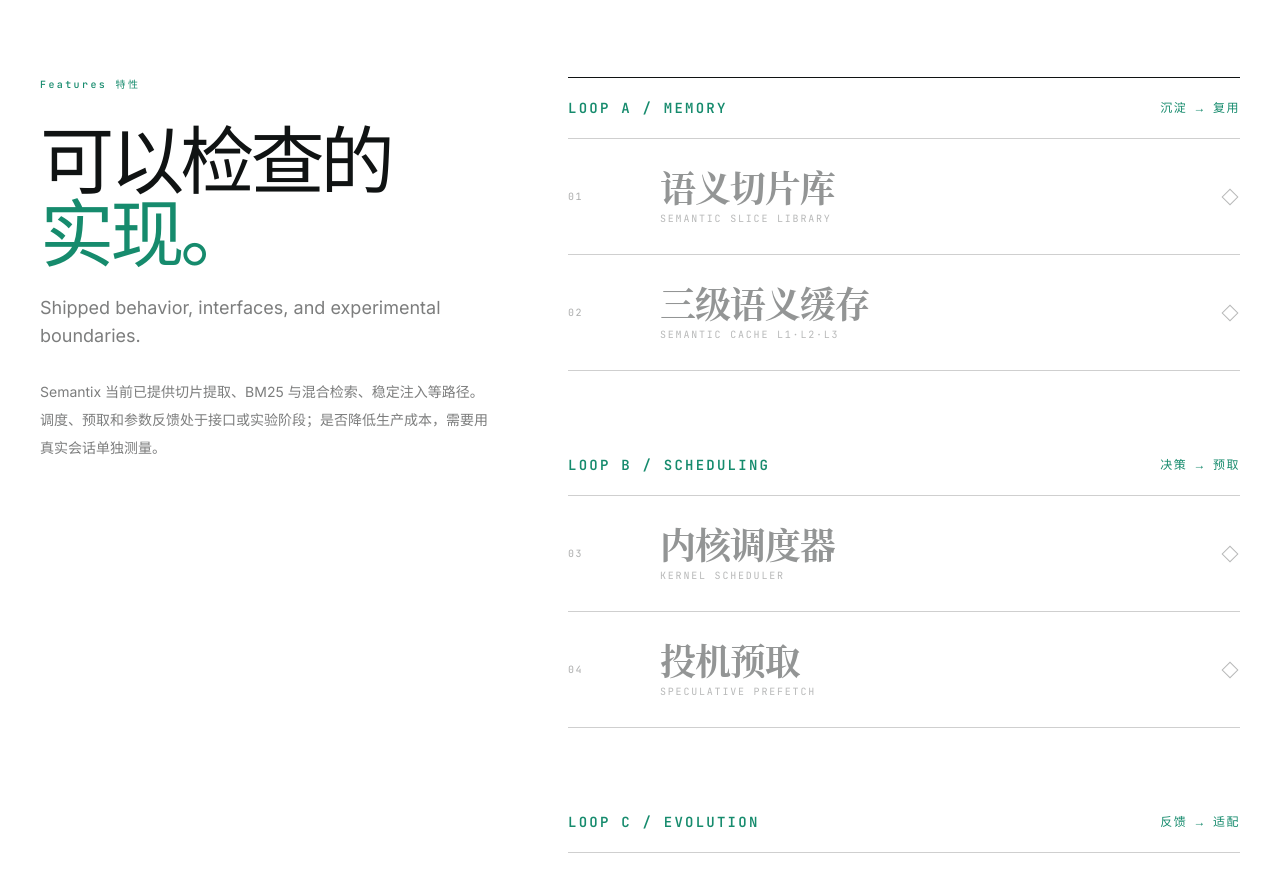
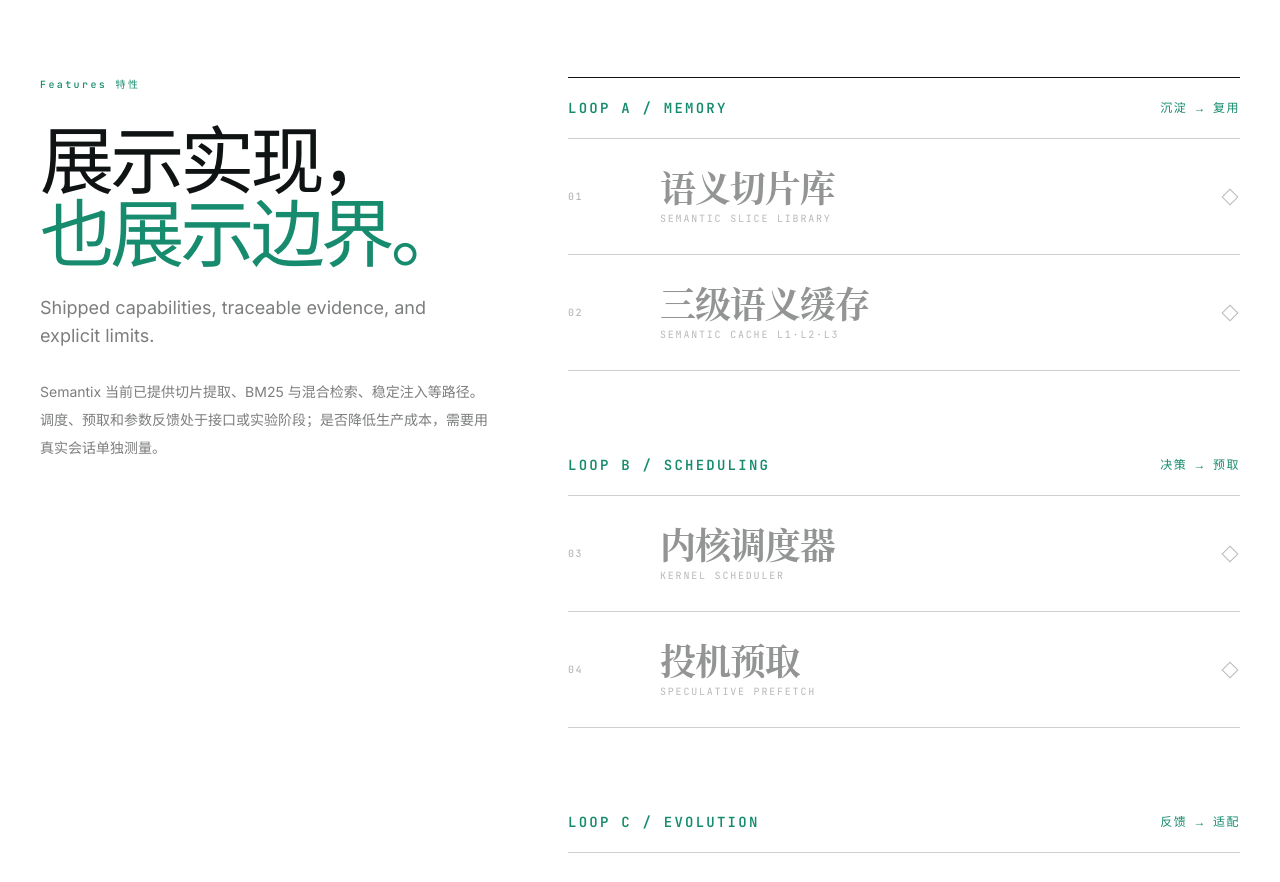
Before and after one commit to Allenllii/semantix, a Next.js app in the folder site/: page / in a window 1280 px wide. Shown: the part 1640-2522 px from the top of the page. Built offline with nearby package versions, Linux system fonts and the light colour scheme.

Commit message:
copy(site): clarify feature evidence slogan

```diff
--- a/site/src/components/Features.tsx
+++ b/site/src/components/Features.tsx
@@ -190,7 +190,7 @@ export default function Features() {
                     <CopyCode
                       className="mt-7 max-w-2xl rounded-none"
                       code={selected.code}
-                      tone="gray"
+                      tone="dark"
                     />
                   </div>
 
@@ -223,12 +223,12 @@ export default function Features() {
             Features 特性
           </p>
           <h2 className="font-brand-display mt-7 max-w-xl text-[clamp(2.7rem,5.8vw,6.5rem)] font-black leading-[0.98] tracking-[-0.055em]">
-            可以检查的
+            展示实现，
             <br />
-            <span className="text-[#168b6d]">实现。</span>
+            <span className="text-[#168b6d]">也展示边界。</span>
           </h2>
           <p className="mt-7 text-lg text-[#101313]/55">
-            Shipped behavior, interfaces, and experimental boundaries.
+            Shipped capabilities, traceable evidence, and explicit limits.
           </p>
           <p className="mt-7 max-w-md text-sm leading-7 text-[#101313]/55">
             Semantix 当前已提供切片提取、BM25 与混合检索、稳定注入等路径。调度、预取和参数反馈处于接口或实验阶段；是否降低生产成本，需要用真实会话单独测量。
```
